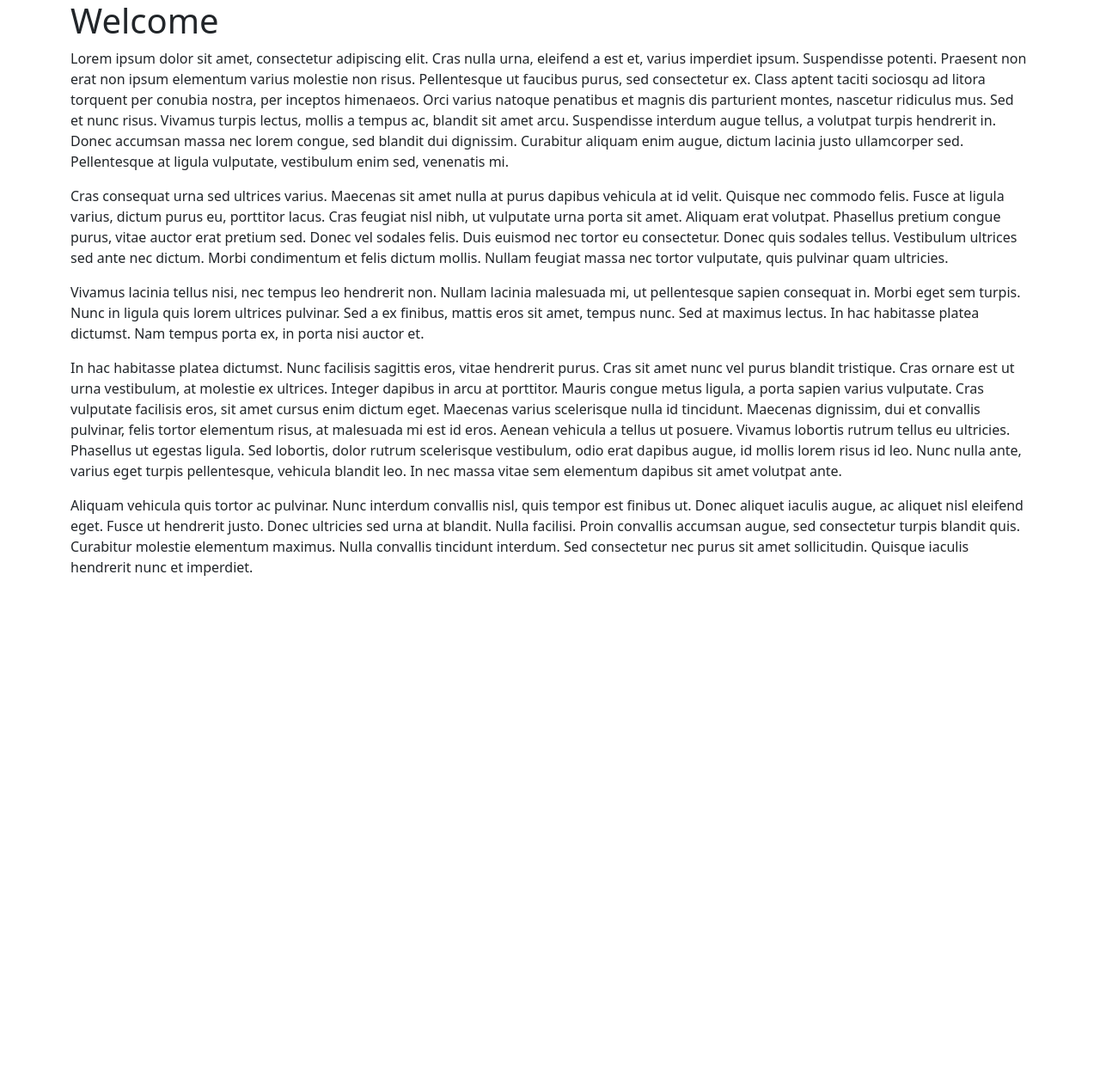
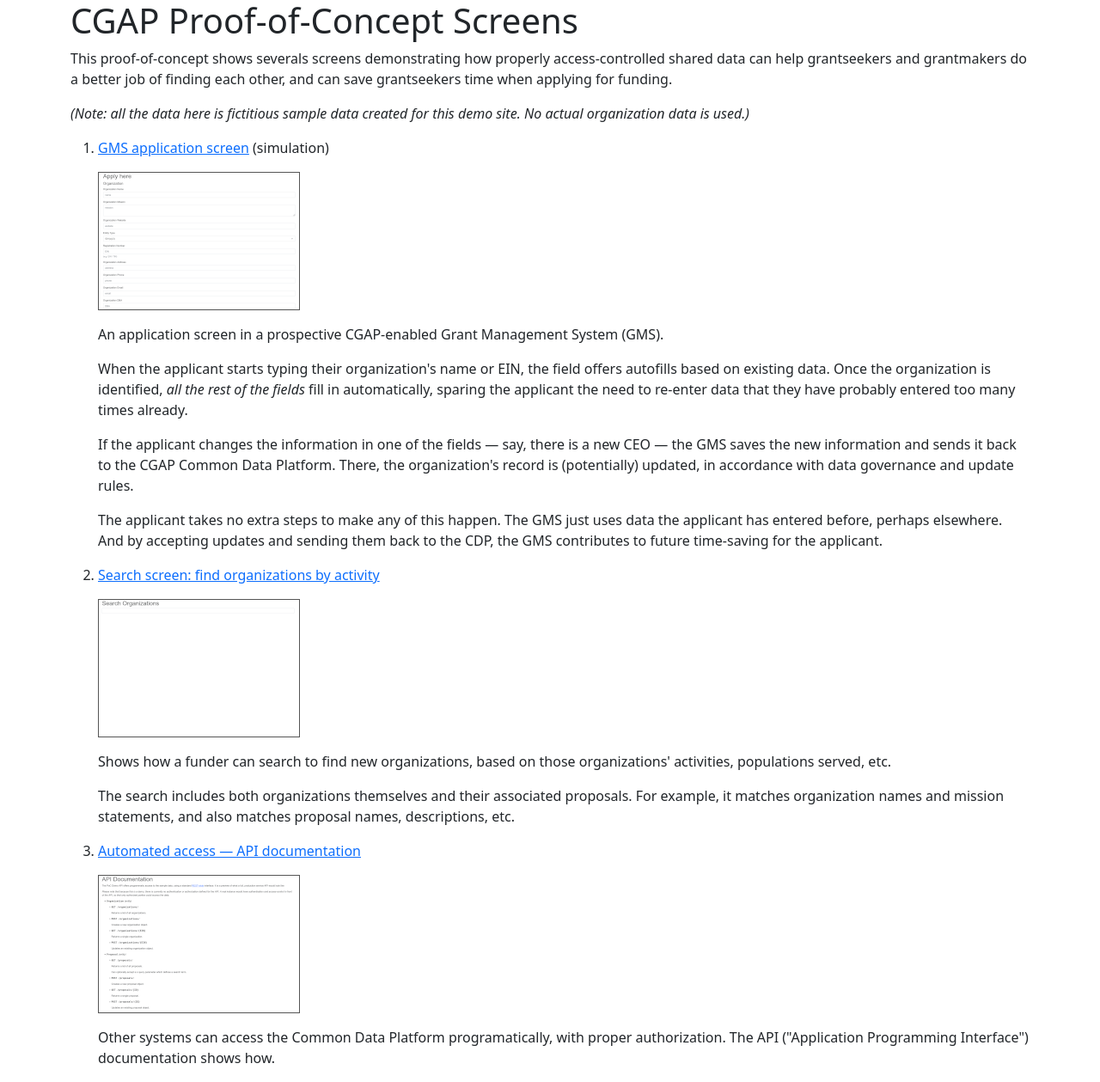
Before and after one commit to OpenTechStrategies/pdc-poc-demo, a Flask app: page / in a window 1280 px wide. Shown: the whole page at 86% size. Before the commit the page ends 670 px from the top, so only its background shows below. Run offline with Flask 2, Linux system fonts and the light colour scheme; some libraries are stand-ins or nearby versions.

Commit message:
Write landing page & move API docs to on-site page

```diff
--- a/cgap/blueprints/ux.py
+++ b/cgap/blueprints/ux.py
@@ -20,6 +20,10 @@ def apply():
 def review():
     return render_template('search.html')
 
+@bp.route('/apidoc', methods=('GET', 'POST'))
+def apidoc():
+    return render_template('apidoc.html')
+
 @bp.route('/proposal/<int:proposal_id>', methods=('GET', 'POST'))
 def view(proposal_id):
     return render_template('proposal.html', proposal_id=proposal_id)
--- a/cgap/templates/landing.html
+++ b/cgap/templates/landing.html
@@ -6,10 +6,83 @@
 {% block title %}Welcome{% endblock %}
 
 {% block content %}
-<h1>Welcome</h1>
-<p>Lorem ipsum dolor sit amet, consectetur adipiscing elit. Cras nulla urna, eleifend a est et, varius imperdiet ipsum. Suspendisse potenti. Praesent non erat non ipsum elementum varius molestie non risus. Pellentesque ut faucibus purus, sed consectetur ex. Class aptent taciti sociosqu ad litora torquent per conubia nostra, per inceptos himenaeos. Orci varius natoque penatibus et magnis dis parturient montes, nascetur ridiculus mus. Sed et nunc risus. Vivamus turpis lectus, mollis a tempus ac, blandit sit amet arcu. Suspendisse interdum augue tellus, a volutpat turpis hendrerit in. Donec accumsan massa nec lorem congue, sed blandit dui dignissim. Curabitur aliquam enim augue, dictum lacinia justo ullamcorper sed. Pellentesque at ligula vulputate, vestibulum enim sed, venenatis mi.</p>
-<p>Cras consequat urna sed ultrices varius. Maecenas sit amet nulla at purus dapibus vehicula at id velit. Quisque nec commodo felis. Fusce at ligula varius, dictum purus eu, porttitor lacus. Cras feugiat nisl nibh, ut vulputate urna porta sit amet. Aliquam erat volutpat. Phasellus pretium congue purus, vitae auctor erat pretium sed. Donec vel sodales felis. Duis euismod nec tortor eu consectetur. Donec quis sodales tellus. Vestibulum ultrices sed ante nec dictum. Morbi condimentum et felis dictum mollis. Nullam feugiat massa nec tortor vulputate, quis pulvinar quam ultricies.</p>
-<p>Vivamus lacinia tellus nisi, nec tempus leo hendrerit non. Nullam lacinia malesuada mi, ut pellentesque sapien consequat in. Morbi eget sem turpis. Nunc in ligula quis lorem ultrices pulvinar. Sed a ex finibus, mattis eros sit amet, tempus nunc. Sed at maximus lectus. In hac habitasse platea dictumst. Nam tempus porta ex, in porta nisi auctor et.</p>
-<p>In hac habitasse platea dictumst. Nunc facilisis sagittis eros, vitae hendrerit purus. Cras sit amet nunc vel purus blandit tristique. Cras ornare est ut urna vestibulum, at molestie ex ultrices. Integer dapibus in arcu at porttitor. Mauris congue metus ligula, a porta sapien varius vulputate. Cras vulputate facilisis eros, sit amet cursus enim dictum eget. Maecenas varius scelerisque nulla id tincidunt. Maecenas dignissim, dui et convallis pulvinar, felis tortor elementum risus, at malesuada mi est id eros. Aenean vehicula a tellus ut posuere. Vivamus lobortis rutrum tellus eu ultricies. Phasellus ut egestas ligula. Sed lobortis, dolor rutrum scelerisque vestibulum, odio erat dapibus augue, id mollis lorem risus id leo. Nunc nulla ante, varius eget turpis pellentesque, vehicula blandit leo. In nec massa vitae sem elementum dapibus sit amet volutpat ante.</p>
-<p>Aliquam vehicula quis tortor ac pulvinar. Nunc interdum convallis nisl, quis tempor est finibus ut. Donec aliquet iaculis augue, ac aliquet nisl eleifend eget. Fusce ut hendrerit justo. Donec ultricies sed urna at blandit. Nulla facilisi. Proin convallis accumsan augue, sed consectetur turpis blandit quis. Curabitur molestie elementum maximus. Nulla convallis tincidunt interdum. Sed consectetur nec purus sit amet sollicitudin. Quisque iaculis hendrerit nunc et imperdiet.</p>
+<h1>CGAP Proof-of-Concept Screens</h1>
+
+<p>This proof-of-concept shows severals screens demonstrating how
+properly access-controlled shared data can help grantseekers and
+grantmakers do a better job of finding each other, and can save
+grantseekers time when applying for funding.</p>
+
+<p><em>(Note: all the data here is fictitious sample data created for
+this demo site.  No actual organization data is used.)</em></p>
+
+<ol>
+
+<li><p><a href="/gms-apply">GMS application screen</a>&nbsp;(simulation)</p>
+
+    <p><a href="/gms-apply"
+       ><img src="/static/images/gms-apply-screen.png"
+             alt="Small impression of GMS Apply screen."
+             style="border: 1px solid #555;"
+       /></a></p>
+
+    <p>An application screen in a prospective CGAP-enabled Grant
+       Management System (GMS).</p>
+
+    <p>When the applicant starts typing their organization's name or
+       EIN, the field offers autofills based on existing data.  Once
+       the organization is identified, <em>all the rest of the
+       fields</em> fill in automatically, sparing the applicant the
+       need to re-enter data that they have probably entered too many
+       times already.</p>
+
+    <p>If the applicant changes the information in one of the
+       fields&nbsp;&mdash;&nbsp;say, there is a new
+       CEO&nbsp;&mdash;&nbsp;the GMS saves the new information and
+       sends it back to the CGAP Common Data Platform.  There, the
+       organization's record is (potentially) updated, in accordance
+       with data governance and update rules.</p>
+
+    <p>The applicant takes no extra steps to make any of this happen.
+       The GMS just uses data the applicant has entered before,
+       perhaps elsewhere.  And by accepting updates and sending them
+       back to the CDP, the GMS contributes to future time-saving for
+       the applicant.</p>
+
+</li>
+
+<li><p><a href="/search">Search screen: find organizations by activity</a></p>
+
+    <p><a href="/search"
+       ><img src="/static/images/search-screen.png"
+             alt="Small impression of search screen."
+             style="border: 1px solid #555;"
+       /></a></p>
+
+    <p>Shows how a funder can search to find new organizations, based
+       on those organizations' activities, populations served,
+       etc.</p>
+
+    <p>The search includes both organizations themselves and their
+       associated proposals.  For example, it matches organization
+       names and mission statements, and also matches proposal names,
+       descriptions, etc.</p>
+
+</li>
+
+<li><p><a href="/apidoc">Automated access&nbsp;&mdash;&nbsp;API documentation</a></p>
+
+    <p><a href="/apidoc"
+       ><img src="/static/images/apidoc-screen.png"
+             alt="Small impression of API documentation screen."
+             style="border: 1px solid #555;"
+       /></a></p>
+
+    <p>Other systems can access the Common Data Platform
+       programatically, with proper authorization.  The API
+       ("Application Programming Interface") documentation shows
+       how.</p>
+
+</li>
+
 {% endblock %}
```
Also changed, not shown: cgap/templates/apidoc.html (added, +60 -0 lines), docs/API.md (deleted, +0 -45 lines), cgap/static/images/apidoc-screen.png (added), cgap/static/images/gms-apply-screen.png (added), cgap/static/images/search-screen.png (added).
